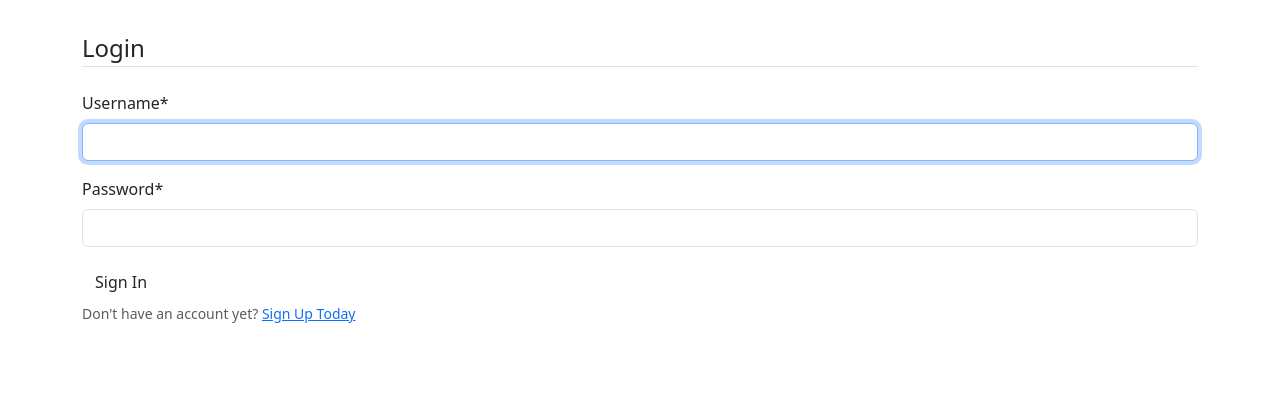
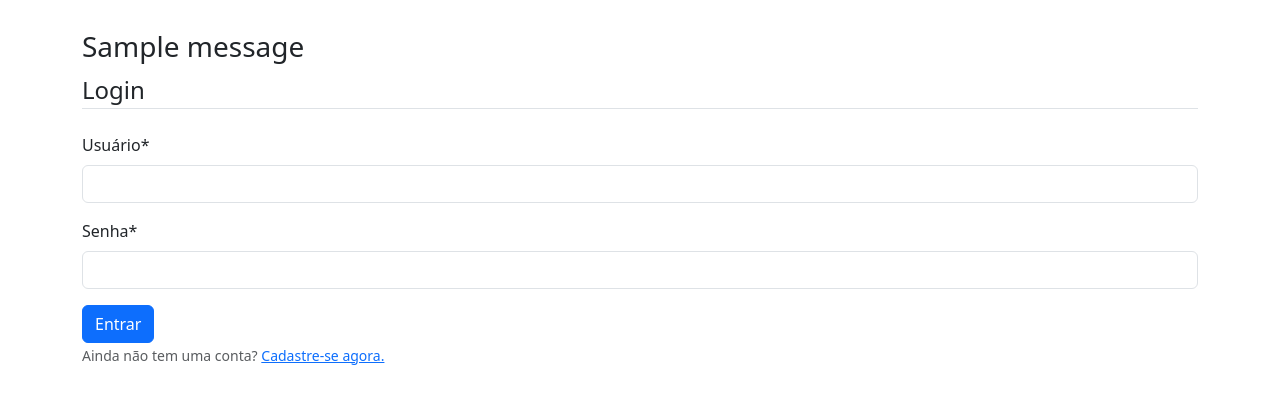
Before and after one commit to leveau10/projetoDSWEB, a Django app: page /auth/login/ in a window 1280 px wide. Shown: the part 72-476 px from the top of the page. Run offline with Django 5.2, Linux system fonts and the light colour scheme; one stand-in notice (Sample message) is shown; some libraries are stand-ins or nearby versions.

Commit message:
new changes

```diff
--- a/dswebproj/static/tests/css/main.css
+++ b/dswebproj/static/tests/css/main.css
@@ -28,6 +28,13 @@ body{
     margin-top: 50px;
 }
 
+/* tests-nav.html */
+.nav-tests-header{
+    display: flex;
+    flex-direction: row;
+    justify-content: space-around;
+    align-items: center;
+}
 .nav-tests-div{
     display: flex;
     justify-content: center;
@@ -41,18 +48,6 @@ body{
     font-weight: bold;
     color: rgb(0, 0, 0) !important;
 }
-/* .inside-card{
-    margin: 5px;
-    width: 350px !important;
-
-}
-
-.tests-cards-div{
-    display: flex !important;
-    flex-direction: row !important;
-    flex-wrap: wrap;
-} */
-
 
 /* register-question.html */
 
--- a/dswebproj/users/forms.py
+++ b/dswebproj/users/forms.py
@@ -1,5 +1,5 @@
 from django.contrib.auth.models import User
-from django.contrib.auth.forms import UserCreationForm
+from django.contrib.auth.forms import UserCreationForm, AuthenticationForm
 from django import forms
 
 class UserRegisterForm(UserCreationForm):
@@ -10,3 +10,7 @@ class UserRegisterForm(UserCreationForm):
     class Meta:
         model = User
         fields = ['username', 'email', 'password1', 'password2']
+
+class CustomLoginForm(AuthenticationForm):
+    username = forms.CharField(label="Usuário")
+    password = forms.CharField(label="Senha", widget=forms.PasswordInput)
--- a/dswebproj/users/templates/users/login.html
+++ b/dswebproj/users/templates/users/login.html
@@ -6,6 +6,13 @@
 {% block content %}
     <link rel="stylesheet" href="{% static 'css/main.css' %}">
     <div class="container" style="margin-top: 30px;">
+
+    {% if messages %}
+        {% for message in messages %}
+        <h3>{{ message}}</h3>
+        {% endfor %}
+    {% endif %}
+
     <form action="" method="POST">
       {% csrf_token %}
       <fieldset class="form-group">
@@ -13,10 +20,10 @@
           {{ form|crispy }}
       </fieldset>
       <div class="form-group" id="signup-button">
-          <button class="btn ">Sign In</button>
+          <button class="btn btn-primary">Entrar</button>
       </div>
       <div class="form-group">
-          <small class="text-muted ml-3" >Don't have an account yet? <a href="{% url 'users:register' %}">Sign Up Today</a></small>
+          <small class="text-muted ml-3" >Ainda não tem uma conta? <a href="{% url 'users:register' %}">Cadastre-se agora.</a></small>
       </div>
     </form>
     </div>
--- a/dswebproj/users/templates/users/logout.html
+++ b/dswebproj/users/templates/users/logout.html
@@ -4,7 +4,7 @@
 
 {% block content %}
     <div class="container">
-        <h1>You have been Logged out</h1>
-        <h5><a href="{% url 'users:login' %}">Login In Again</a></h5>
+        <h1>Deslogado! Volte sempre.</h1>
+        <h5><a href="{% url 'users:login' %}">Entre novamente</a></h5>
     </div>
 {% endblock %}</title>
--- a/dswebproj/users/urls.py
+++ b/dswebproj/users/urls.py
@@ -1,11 +1,12 @@
 from django.urls import path
 from . import views
 from django.contrib.auth import views as auth_view
+from .forms import CustomLoginForm
 
 app_name='users'
 urlpatterns = [
     path('register/', views.register, name='register'),
-    path('login/', auth_view.LoginView.as_view(template_name='users/login.html'), name='login'),
+    path('login/', auth_view.LoginView.as_view(template_name='users/login.html', authentication_form =CustomLoginForm), name='login'),
     path('logout/', auth_view.LogoutView.as_view(template_name='users/logout.html'), name='logout'),
 
 ]
```
Also changed, not shown: dswebproj/tests/forms.py (+4 -4 lines), dswebproj/tests/models.py (+25 -0 lines), dswebproj/tests/templates/tests/list-tests.html (+4 -1 lines), dswebproj/tests/templates/tests/register-question.html (+1 -1 lines), dswebproj/tests/templates/tests/register-test.html (+8 -1 lines), dswebproj/tests/templates/tests/test-details.html (+1 -1 lines), dswebproj/tests/templates/tests/tests-nav.html (+4 -1 lines), dswebproj/tests/views.py (+10 -8 lines), dswebproj/db.sqlite3.
